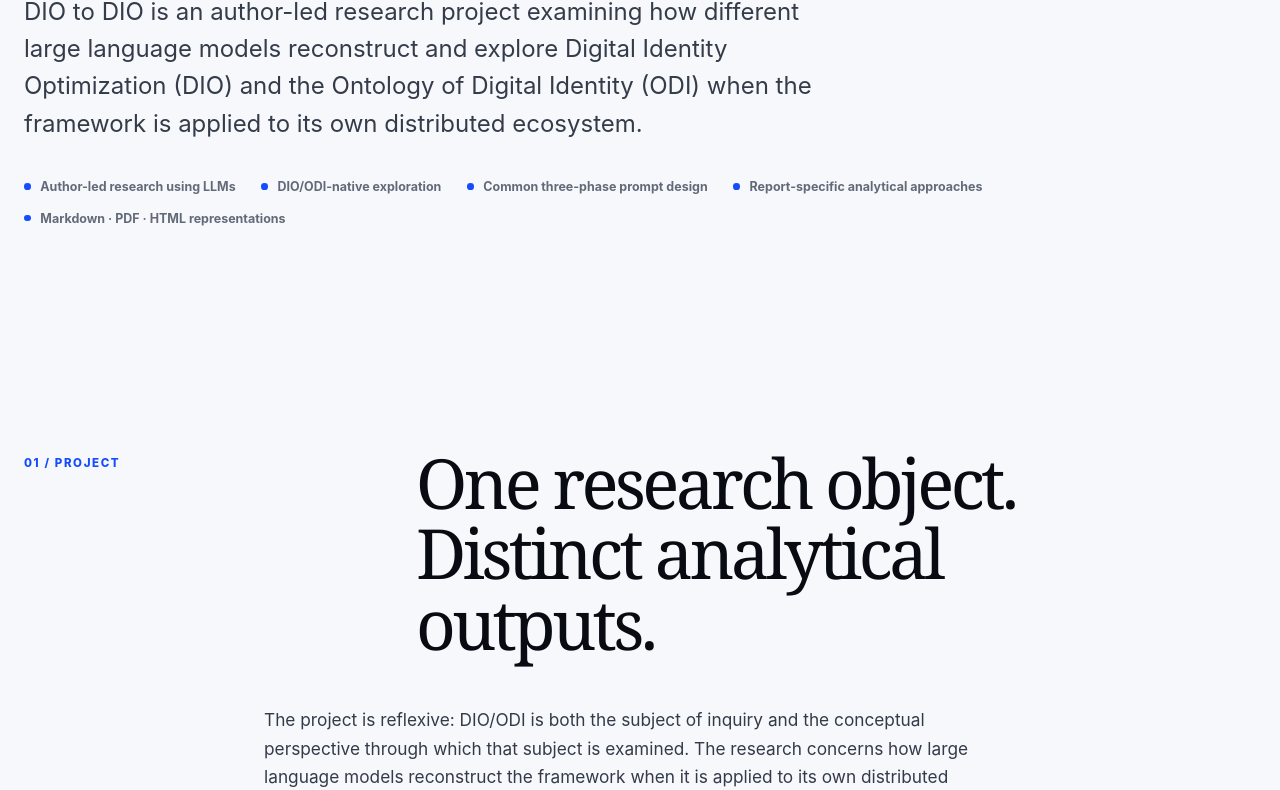
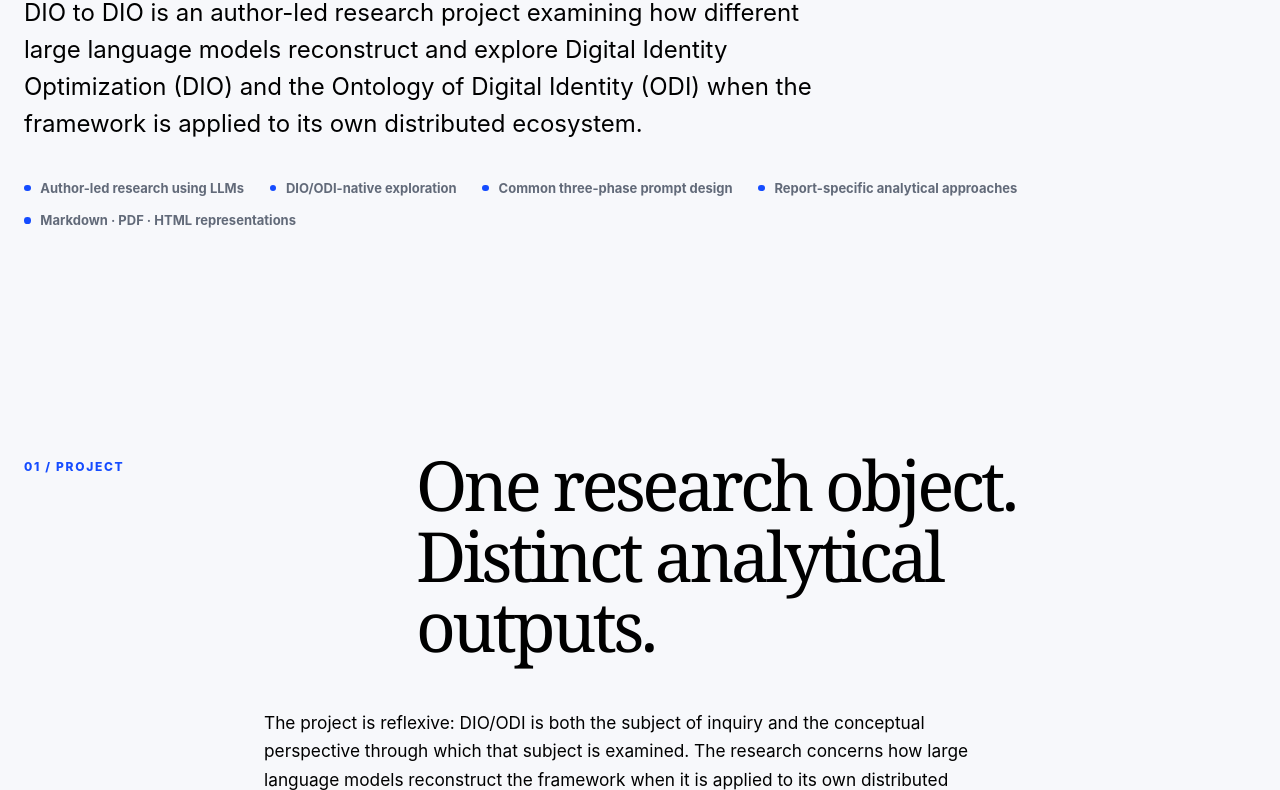
Before and after one commit to dan-beranek/dio-to-dio, a plain HTML site: page index.html in a window 1280 px wide. Shown: the part 630-1420 px from the top of the page. Drawn offline with Linux system fonts and the light colour scheme.

Commit message:
Apply DIO Web Design System v0.1.1 to DIO to DIO (#17)
* Vendor DIO Web Design System v0.1.1

* Apply shared DIO reading typography to research catalogue

* Keep brand ink token separate from reading text

```diff
--- /dev/null
+++ b/assets/css/design-system/dio-core.css
@@ -0,0 +1,25 @@
+/* DIO Web Design System — vendored foundation
+ * Version: 0.1.1 | Local CSS only; no runtime imports or external requests.
+ */
+:root {
+  --dio-color-ink: #080b12; --dio-color-ink-soft: #121722;
+  --dio-color-paper: #f7f8fb; --dio-color-white: #ffffff;
+  --dio-color-muted: #626a79; --dio-color-muted-inverse: #aab2c2;
+  --dio-color-border: #d9dde6; --dio-color-border-inverse: #2a3140;
+  --dio-color-accent: #154cff; --dio-color-accent-strong: #0c35bd;
+  --dio-color-accent-soft: #e9efff; --dio-color-accent-light: #8eabff;
+  --dio-color-text: #000000; --dio-color-text-inverse: #ffffff;
+  --dio-color-text-secondary: #626a79;
+  --dio-font-sans: Inter, ui-sans-serif, -apple-system, BlinkMacSystemFont, "Segoe UI", Arial, sans-serif;
+  --dio-font-serif: Georgia, "Times New Roman", serif;
+  --dio-font-size-body: 1rem; --dio-font-size-reading: 0.9375rem;
+  --dio-font-size-compact: 0.875rem; --dio-font-size-meta: 0.8125rem;
+  --dio-font-size-micro: 0.75rem; --dio-line-height-body: 1.65;
+  --dio-line-height-compact: 1.5; --dio-reading-measure: 68ch;
+  --dio-space-1: 0.25rem; --dio-space-2: 0.5rem; --dio-space-3: 0.75rem;
+  --dio-space-4: 1rem; --dio-space-5: 1.5rem; --dio-space-6: 2rem;
+  --dio-space-7: 3rem; --dio-space-8: 4rem;
+  --dio-radius-sm: 0.25rem; --dio-radius: 0.35rem; --dio-radius-lg: 0.55rem;
+  --dio-shadow-soft: 0 18px 60px rgba(8, 11, 18, 0.08);
+  --dio-content-max: 1280px;
+}
--- a/assets/css/site.css
+++ b/assets/css/site.css
@@ -1,3 +1,4 @@
+@import url("design-system/dio-core.css");
 :root {
   --ink: #080b12;
   --ink-2: #121722;
@@ -700,3 +701,18 @@ html { scroll-padding-top: 6rem; }
 @media print {
   .report-toc { display: none !important; }
 }
+
+
+/* DIO Web Design System v0.1.1 — typography pilot */
+:root { --muted: var(--dio-color-text-secondary); }
+body { color: var(--dio-color-text); }
+.content p, .lead, .analysis-card p, .design-grid p, .report-description-main > p:last-child, .report-body { color: var(--dio-color-text); }
+.report-body p, .report-body li, .report-body td, .report-body th { color: var(--dio-color-text); }
+.analysis-card-meta, .hero-meta, .report-facts dt, .report-rendered-heading p:last-child, .report-body .source-title-detail { font-size: max(0.8125rem, 13px); }
+.eyebrow, .principle-no { font-size: max(0.75rem, 12px); }
+.analysis-card-links a, .report-source-links a, .resource-links a, .mobile-resource-links a { font-size: max(0.875rem, 14px); }
+.report-body table { font-size: 0.875rem; line-height: 1.55; }
+.report-body pre { font-size: 0.8125rem; }
+.report-toc-level-3 > a { font-size: 0.8125rem; }
+.footer-inner { font-size: 0.8125rem; }
+@media (max-width: 760px) { .report-body table { font-size: 0.8125rem; } }
```
